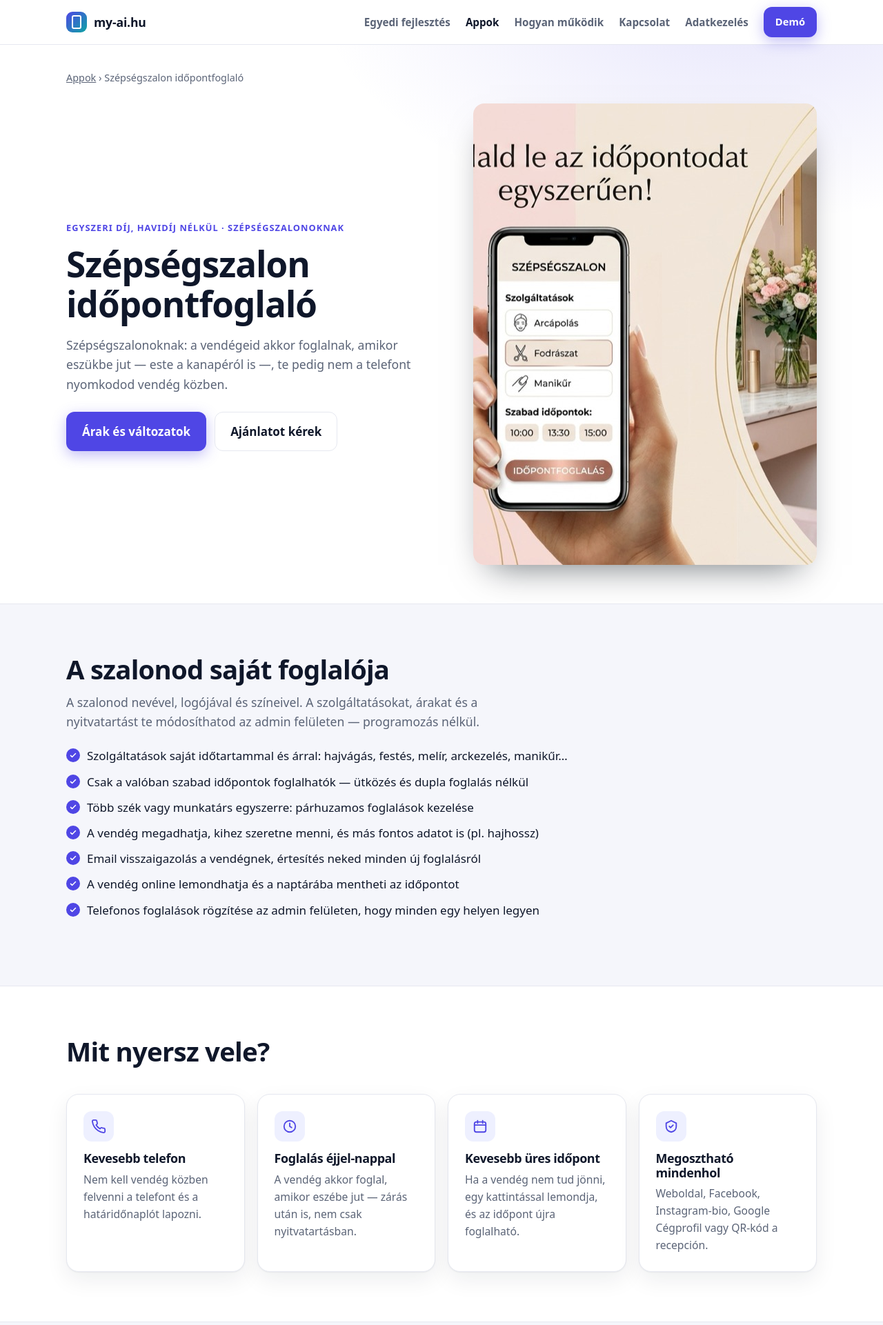
After one commit to puskaister/myai, a PHP site: page /appok/szepsegszalon/ in a window 1280 px wide. The commit adds this page. Shown: the top 1921 px of the page at 69% size. Run offline with PHP 8.4, Linux system fonts and the light colour scheme.

Commit message:
Szépségszalon időpontfoglaló: kártya az Appok között (fotós kép) és rövid ismertető oldal (/appok/szepsegszalon/)
Co-Authored-By: Claude Opus 5.5 <noreply@anthropic.com>

```diff
--- a/public/_inc/apps.php
+++ b/public/_inc/apps.php
@@ -11,6 +11,13 @@ const APPS = [
         'badge'   => '30 000 Ft + ÁFA-tól, egyszeri',
         'mockup'  => 'mockup_booking',
         'for'     => 'Gumiszerviz',
+    ],
+    'szepsegszalon' => [
+        'name'    => 'Szépségszalon időpontfoglaló',
+        'short'   => 'A vendégeid a telefonjukról foglalnak arckezelésre, hajra vagy manikűrre, te pedig egy helyen látod a napod — a szalonod nevével és színeivel.',
+        'badge'   => '30 000 Ft + ÁFA-tól, egyszeri',
+        'mockup'  => 'mockup_szepsegszalon',
+        'for'     => 'Szépségszalon',
     ],
     'onallo-idopontfoglalo' => [
         'name'    => 'Önálló időpontfoglaló',
--- a/public/_inc/mockups.php
+++ b/public/_inc/mockups.php
@@ -152,3 +152,9 @@ function mockup_followup(): void { ?>
 <img src="/assets/followup-napsutes.jpg" width="523" height="790" alt="" loading="lazy"
   style="display:block;width:100%;max-width:520px;margin:0 auto;aspect-ratio:4/3;object-fit:cover;object-position:center 35%;border-radius:16px;box-shadow:0 24px 50px -24px rgba(4,12,20,.6)">
 <?php }
+
+// Szépségszalon: fotó a szalonról, kezében a telefonos foglalóval.
+function mockup_szepsegszalon(): void { ?>
+<img src="/assets/szepsegszalon.jpg" width="1200" height="669" alt="" loading="lazy"
+  style="display:block;width:100%;max-width:560px;margin:0 auto;aspect-ratio:4/3;object-fit:cover;object-position:18% center;border-radius:16px;box-shadow:0 24px 50px -24px rgba(4,12,20,.6)">
+<?php }
--- /dev/null
+++ b/public/appok/szepsegszalon/index.php
@@ -0,0 +1,102 @@
+<?php
+// Szépségszalon időpontfoglaló – részletes oldal (my-ai.hu/appok/szepsegszalon/).
+// Ugyanaz az időpontfoglaló, a „Fodrászat / szépségszalon” kiinduló csomaggal beállítva.
+declare(strict_types=1);
+
+require dirname(__DIR__, 2) . '/_inc/layout.php';
+
+page_start('Szépségszalon időpontfoglaló – my-ai.hu', 'Online időpontfoglaló szépségszalonoknak: a vendég a telefonjáról foglal, csak a szabad időpontok választhatók, email visszaigazolás. Egyszeri 30 000 Ft + ÁFA-tól, havidíj nélkül.', 'appok');
+app_hero('szepsegszalon', 'Egyszeri díj, havidíj nélkül · szépségszalonoknak',
+    'Szépségszalonoknak: a vendégeid akkor foglalnak, amikor eszükbe jut — este a kanapéról is —, te pedig nem a telefont nyomkodod vendég közben.',
+    [['#arak', 'Árak és változatok'], ['#kapcsolat', 'Ajánlatot kérek']]);
+?>
+  <section class="soft">
+    <div class="wrap">
+      <h2>A szalonod saját foglalója</h2>
+      <p class="lead" style="margin-top:12px">A szalonod nevével, logójával és színeivel. A szolgáltatásokat, árakat és a nyitvatartást te módosíthatod az admin felületen — programozás nélkül.</p>
+      <div style="margin-top:22px">
+      <ul class="checks feature-list">
+        <li>Szolgáltatások saját időtartammal és árral: hajvágás, festés, melír, arckezelés, manikűr…</li>
+        <li>Csak a valóban szabad időpontok foglalhatók — ütközés és dupla foglalás nélkül</li>
+        <li>Több szék vagy munkatárs egyszerre: párhuzamos foglalások kezelése</li>
+        <li>A vendég megadhatja, kihez szeretne menni, és más fontos adatot is (pl. hajhossz)</li>
+        <li>Email visszaigazolás a vendégnek, értesítés neked minden új foglalásról</li>
+        <li>A vendég online lemondhatja és a naptárába mentheti az időpontot</li>
+        <li>Telefonos foglalások rögzítése az admin felületen, hogy minden egy helyen legyen</li>
+      </ul>
+      </div>
+    </div>
+  </section>
+
+  <section>
+    <div class="wrap">
+      <h2>Mit nyersz vele?</h2>
+      <div class="grid four">
+        <div class="card">
+          <div class="icon"><svg viewBox="0 0 24 24" aria-hidden="true"><path d="M22 16.9v3a2 2 0 0 1-2.2 2 19.8 19.8 0 0 1-8.6-3.1 19.5 19.5 0 0 1-6-6A19.8 19.8 0 0 1 2.1 4.2 2 2 0 0 1 4.1 2h3a2 2 0 0 1 2 1.7c.1 1 .4 1.9.7 2.8a2 2 0 0 1-.5 2.1L8 9.9a16 16 0 0 0 6 6l1.3-1.3a2 2 0 0 1 2.1-.4c.9.3 1.8.6 2.8.7a2 2 0 0 1 1.7 2z"/></svg></div>
+          <h3>Kevesebb telefon</h3>
+          <p>Nem kell vendég közben felvenni a telefont és a határidőnaplót lapozni.</p>
+        </div>
+        <div class="card">
+          <div class="icon"><svg viewBox="0 0 24 24" aria-hidden="true"><circle cx="12" cy="12" r="9"/><path d="M12 7v5l3 2"/></svg></div>
+          <h3>Foglalás éjjel-nappal</h3>
+          <p>A vendég akkor foglal, amikor eszébe jut — zárás után is, nem csak nyitvatartásban.</p>
+        </div>
+        <div class="card">
+          <div class="icon"><svg viewBox="0 0 24 24" aria-hidden="true"><rect x="3" y="5" width="18" height="16" rx="3"/><path d="M8 3v4M16 3v4M3 10h18"/></svg></div>
+          <h3>Kevesebb üres időpont</h3>
+          <p>Ha a vendég nem tud jönni, egy kattintással lemondja, és az időpont újra foglalható.</p>
+        </div>
+        <div class="card">
+          <div class="icon"><svg viewBox="0 0 24 24" aria-hidden="true"><path d="M12 3l8 4v5c0 5-3.5 8-8 9-4.5-1-8-4-8-9V7z"/><path d="M9 12l2 2 4-4"/></svg></div>
+          <h3>Megosztható mindenhol</h3>
+          <p>Weboldal, Facebook, Instagram-bio, Google Cégprofil vagy QR-kód a recepción.</p>
+        </div>
+      </div>
+    </div>
+  </section>
+
+  <section class="soft">
+    <div class="wrap">
+      <h2>Hogyan kapod meg?</h2>
+      <ol class="steps-list">
+        <li><strong>Elküldöd</strong> a szolgáltatásaidat, árakat, nyitvatartást és a logódat.</li>
+        <li><strong>Beállítjuk a szalonod arculatával</strong> — munkatársak, szolgáltatások, lemondási feltételek.</li>
+        <li><strong>Megkapod a saját címedet</strong>, amit megoszthatsz a weboldaladon, Facebookon, Instagramon vagy QR-kódon.</li>
+      </ol>
+    </div>
+  </section>
+
+  <section id="arak">
+    <div class="wrap">
+      <h2>Két változat, egyszeri díjjal</h2>
+      <div class="grid two" style="margin-top:22px">
+        <div class="card">
+          <h3>Nálunk üzemeltetve</h3>
+          <p style="font-size:1.6rem;font-weight:800;margin:6px 0 2px">30 000 Ft + ÁFA</p>
+          <p class="muted" style="margin:0 0 12px">egyszeri díj (bruttó 38 100 Ft)</p>
+          <ul class="checks">
+            <li>Mi állítjuk be a szalonod arculatával</li>
+            <li>A my-ai.hu-n fut (pl. my-ai.hu/szalonneved), tárhely nélkül</li>
+            <li>Weboldalba építhető gombbal vagy linkkel</li>
+          </ul>
+          <a class="btn btn-primary" href="#kapcsolat">Ajánlatot kérek</a>
+        </div>
+        <div class="card">
+          <h3>Önálló változat a saját tárhelyedre</h3>
+          <p style="font-size:1.6rem;font-weight:800;margin:6px 0 2px">49 000 Ft + ÁFA</p>
+          <p class="muted" style="margin:0 0 12px">egyszeri díj (bruttó 62 230 Ft)</p>
+          <ul class="checks">
+            <li>A teljes rendszer telepítőcsomagja, benne a szépségszalon kiinduló beállítással</li>
+            <li>Az adatok nálad maradnak, havidíj nélkül</li>
+            <li>Kell hozzá: PHP 7.4+ és MySQL tárhely, HTTPS</li>
+          </ul>
+          <a class="btn btn-primary" href="/appok/onallo-idopontfoglalo/">Részletek →</a>
+        </div>
+      </div>
+    </div>
+  </section>
+
+<?php
+contact_section('Szeretnél saját foglalót a szalonodnak?', 'Írj vagy hívj — rövid határidővel beállítjuk a szalonod arculatával.');
+page_end();
```
Also changed, not shown: .github/workflows/test-idopontfoglalo.yml, public/assets/szepsegszalon.jpg (added).
